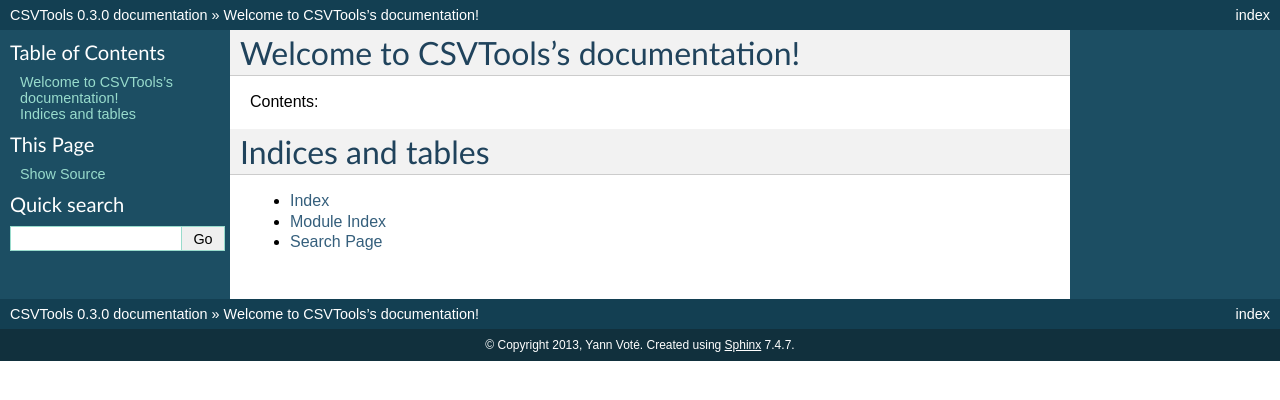
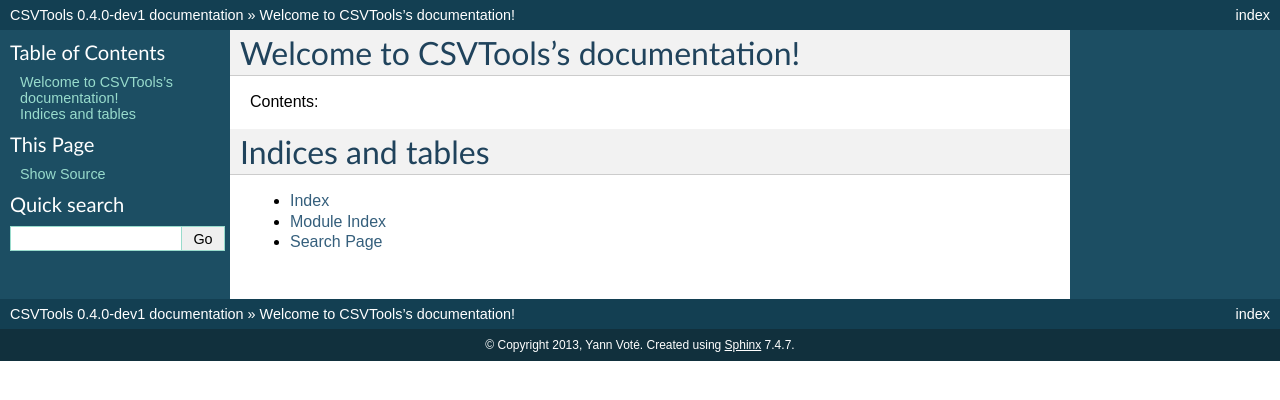
Before and after one commit to ygversil/qgis-plugin-csv-tools, a Sphinx documentation site: the page built from help/source/index.rst, in a window 1280 px wide. Shown: the top 400 px of the page. Built offline with Sphinx 7.4.7, drawn with Linux system fonts in a browser that asks for light colours; formulas are drawn with MathJax 3.

Commit message:
Bump version: 0.3.0 → 0.4.0-dev1

```diff
--- a/help/source/conf.py
+++ b/help/source/conf.py
@@ -48,9 +48,9 @@
 # built documents.
 #
 # The short X.Y version.
-version = '0.3.0'
+version = '0.4.0-dev1'
 # The full version, including alpha/beta/rc tags.
-release = '0.3.0'
+release = '0.4.0-dev1'
 
 # The language for content autogenerated by Sphinx. Refer to documentation
 # for a list of supported languages.
--- a/metadata.txt
+++ b/metadata.txt
@@ -10,7 +10,7 @@
 name=CSV Tools
 qgisMinimumVersion=3.0
 description=Adds new processing algorithms and models that deal with CSV files
-version=0.3.0
+version=0.4.0-dev1
 author=Yann Voté
 email=ygversil@lilo.org
 
```
Also changed, not shown: .bumpversion.cfg.
